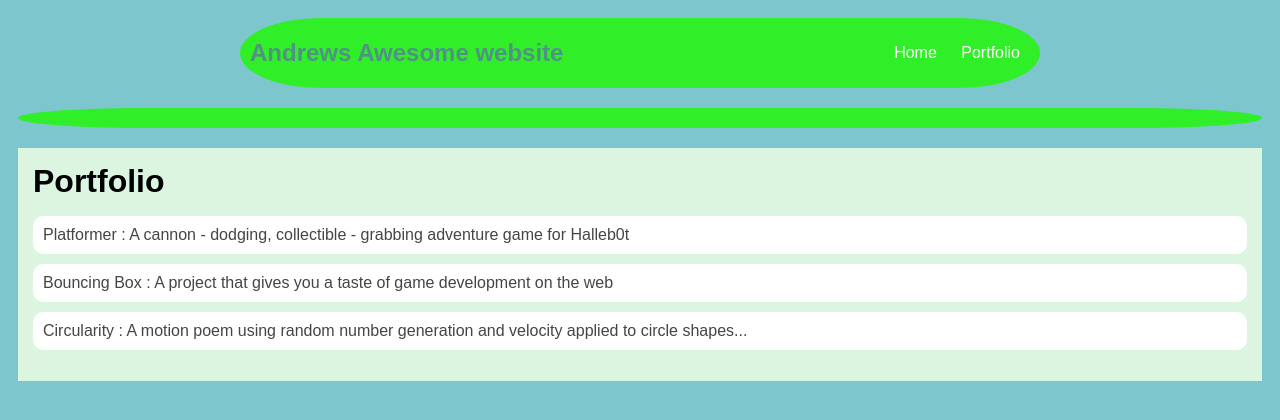
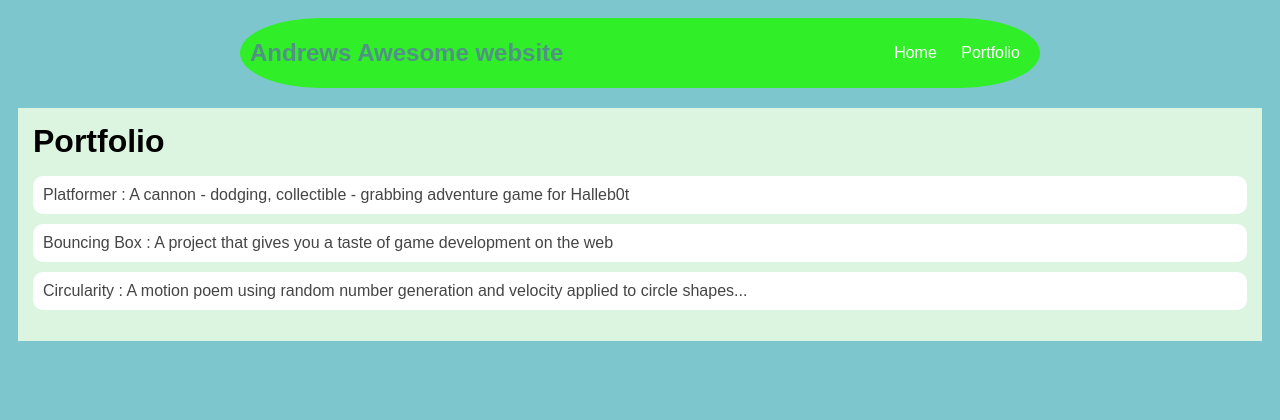
Before and after one commit to AndrewBaird-jpg/andrewbaird-jpg.github.io, a plain HTML site: page portfolio.html in a window 1280 px wide. Drawn offline with Linux system fonts and the light colour scheme.

Commit message:
add portfolio.html file

```diff
--- a/portfolio.html
+++ b/portfolio.html
@@ -21,9 +21,7 @@
   </body>
 </html>
 
-<nav>
-  <!-- Nav stuff here...-->
-</nav>
+
 <main>
   <div class="content">
     <h1>Portfolio</h1>
```
